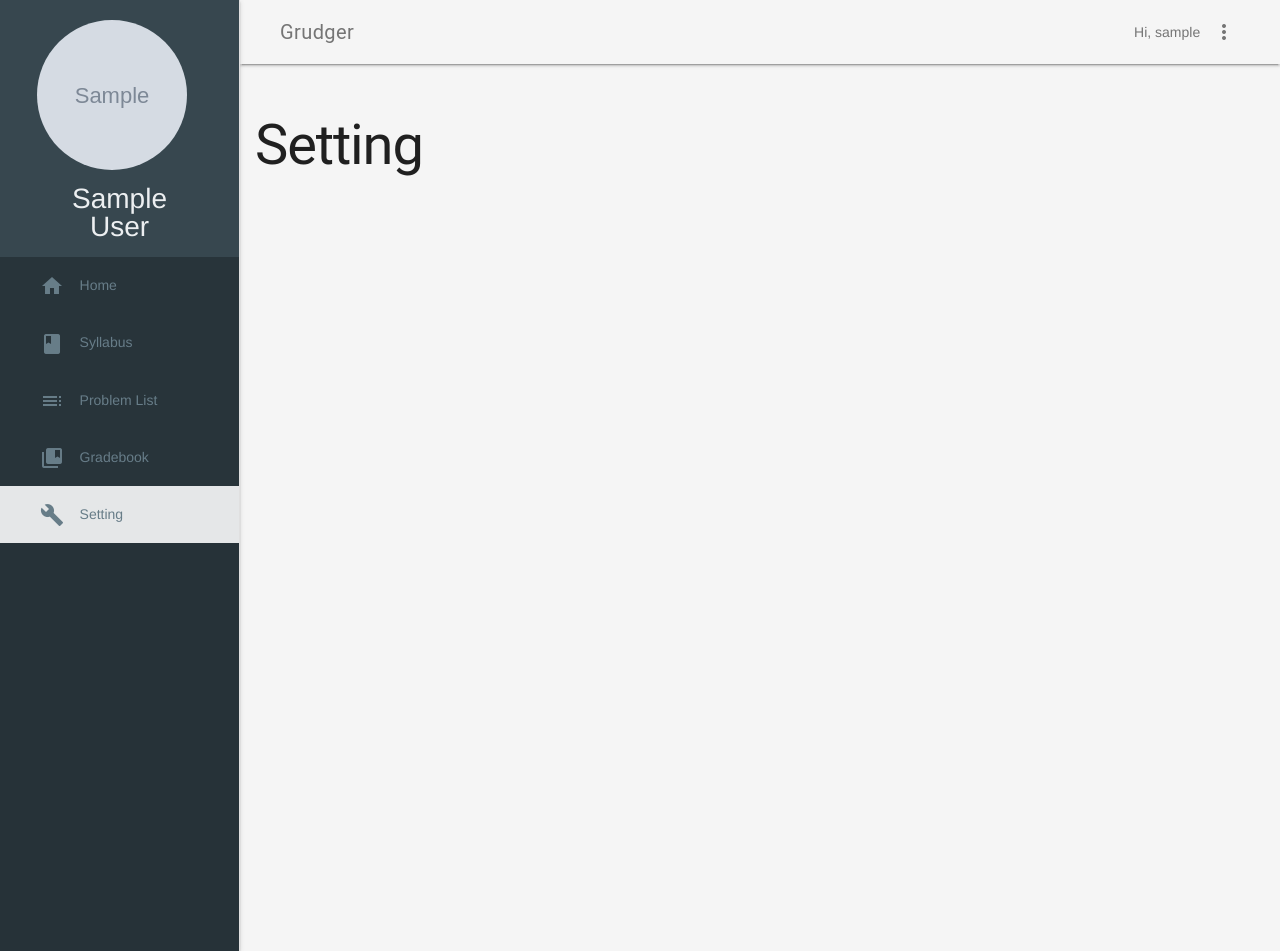
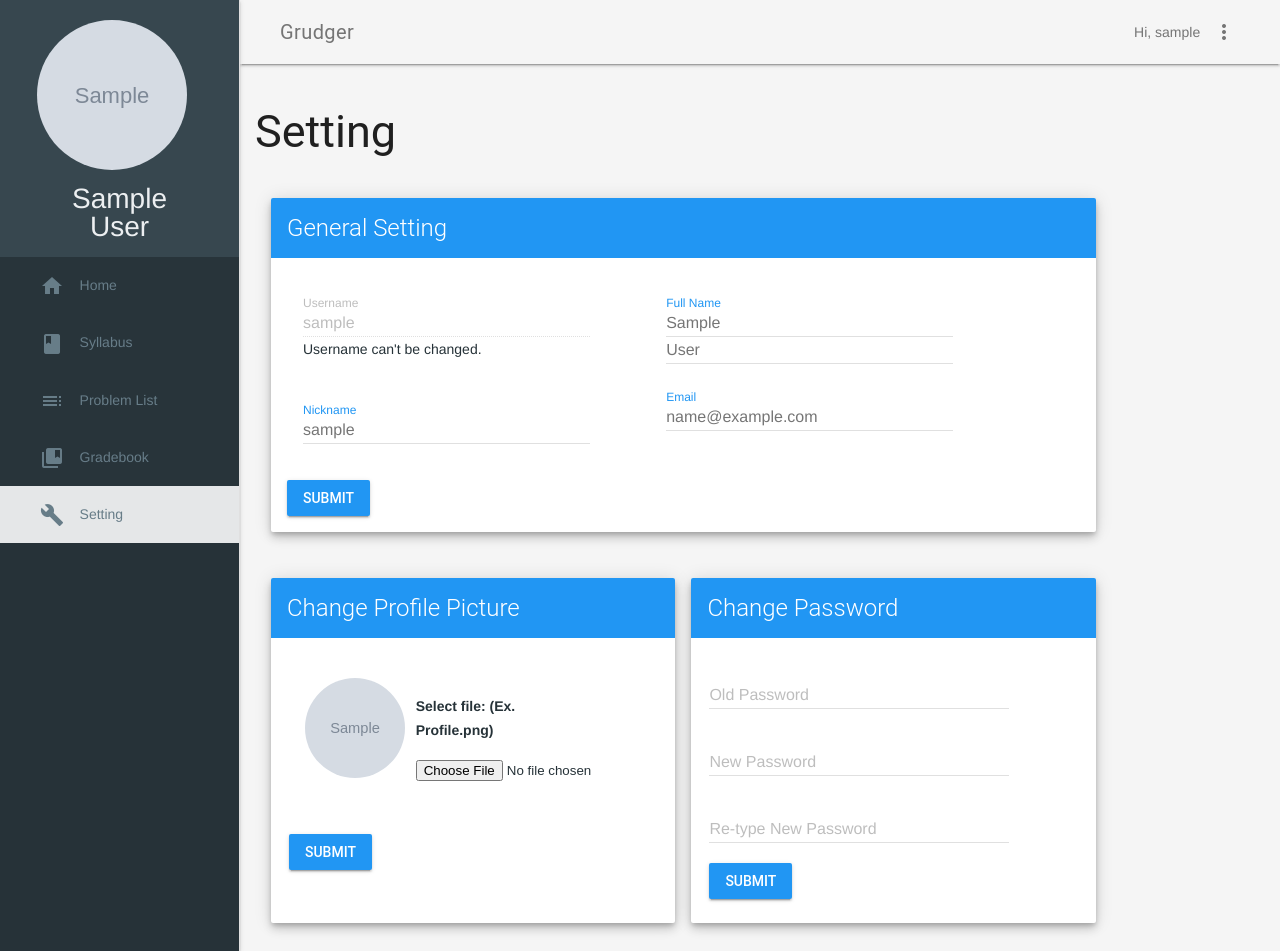
Before and after one commit to mr54ndm4n/Grudger, a Django app: page /grader/setting in a window 1280 px wide. Run offline with Django 3.2, Linux system fonts and the light colour scheme; a user stored in the database is signed in; tables that the repository leaves empty hold one stand-in row (values such as "Sample post"); grey boxes marked "Sample" are stand-in pictures; some libraries are stand-ins or nearby versions.

Commit message:
Created Setting Page

```diff
--- a/Grudger/urls.py
+++ b/Grudger/urls.py
@@ -27,4 +27,4 @@ urlpatterns = [
     url(r'^login/', views.login),
     url(r'^logout/', views.logout),
     url(r'^$', views.home),
-] + static(settings.MEDIA_URL, document_root=settings.MEDIA_ROOT)
+] + static(settings.MEDIA_URL, document_root=settings.MEDIA_ROOT) + static(settings.STATIC_URL, document_root=settings.STATIC_ROOT)
--- a/grader/forms.py
+++ b/grader/forms.py
@@ -1,4 +1,7 @@
 from django import forms
+
+class Profile_PicForm(forms.Form):
+	profile_pic = forms.FileField(label='Select file')
 
 class ProblemForm(forms.Form):
 	user_file = forms.FileField(label='Select file')
--- a/grader/static/grader/css/layout.css
+++ b/grader/static/grader/css/layout.css
@@ -30,7 +30,10 @@ i.menu:hover {
 .demo-layout .mdl-layout__header .mdl-layout__drawer-button {
   color: rgba(0, 0, 0, 0.54);
 }
-header{}
 main{
   padding-left: 15px;
 }
+p{
+  font-weight: 500;
+  color: #263238;
+}
--- a/grader/templates/layout.html
+++ b/grader/templates/layout.html
@@ -13,8 +13,8 @@
       background-color: white !important;
        color: #6f8591 !important;
     }
+  </style>
   {% block head %}{% endblock %}
-  </style>
 </head>
 <body>
     <div class="demo-layout mdl-layout mdl-js-layout mdl-layout--fixed-drawer mdl-layout--fixed-header">
@@ -57,6 +57,7 @@
     </div>
     <script defer src="https://code.getmdl.io/1.2.1/material.min.js"></script>
     <script type="text/javascript">
+    {% block script %}{% endblock %}
     </script>
 </body>
 </html>
--- a/grader/templates/problem.html
+++ b/grader/templates/problem.html
@@ -49,10 +49,6 @@
 				</form>
 				{% endif %}
 			</center>
-
-
-
-
 			</div>
 		</div>
 
--- a/grader/templates/setting.html
+++ b/grader/templates/setting.html
@@ -1,6 +1,101 @@
 {% extends "layout.html" %}
+{% load staticfiles %}
 {% block title %}Setting{% endblock %}
 
 {% block content %}
-<h1>Setting</h1>
+<h2>Setting</h2>
+
+	<div class="mdl-grid">
+		<div class="mdl-card mdl-shadow--6dp mdl-cell mdl-cell--10-col" style="margin-bottom: 20px; margin-top: 10px;">
+			<div class="mdl-card__title mdl-color--primary mdl-color-text--white">
+				<h2 class="mdl-card__title-text">General Setting</h2>
+			</div>
+			<div class="mdl-card__supporting-text">
+				<form action='/grader/setting/' class="well" method="post">
+					{% csrf_token %}
+					<div class="mdl-grid">
+						<div class="mdl-cell mdl-cell--5-col">
+							<div class="mdl-textfield mdl-js-textfield mdl-textfield--floating-label textfield-demo">
+								<input class="mdl-textfield__input" type="text" name="new-pass1" value="{{user.username}}" disabled/>
+								<label class="mdl-textfield__label">Username</label>
+								<p>Username can't be changed.</p>
+							</div>
+							<div class="mdl-textfield mdl-js-textfield mdl-textfield--floating-label textfield-demo">
+								<input class="mdl-textfield__input" type="text" name="nick" value="{{student.nick_name}}"/>
+								<label class="mdl-textfield__label">Nickname</label>
+							</div>
+						</div>
+						<div class="mdl-cell mdl-cell--5-col mdl-cell--1-offset-desktop">
+							<div class="mdl-textfield mdl-js-textfield mdl-textfield--floating-label textfield-demo">
+								<input class="mdl-textfield__input" type="text" name="firstname" value="{{user.first_name}}"/>
+								<input class="mdl-textfield__input" type="text" name="lastname" value="{{user.last_name}}"/>
+								<label class="mdl-textfield__label">Full Name</label>
+							</div>
+							<div class="mdl-textfield mdl-js-textfield mdl-textfield--floating-label textfield-demo">
+								<input class="mdl-textfield__input" type="text" name="email" value="{{user.email}}"/>
+								<label class="mdl-textfield__label">Email</label>
+							</div>
+						</div>
+					</div>
+					<input class="mdl-button mdl-js-button mdl-js-ripple-effect mdl-button--raised mdl-button--colored" type="submit" value="Submit" name="general"/>
+				</form>
+			</div>
+		</div>
+	</div>
+	<div class="mdl-grid">
+		<div class="mdl-card mdl-shadow--6dp mdl-cell mdl-cell--5-col" style="margin-bottom: 20px; margin-top: 10px;">
+			<div class="mdl-card__title mdl-color--primary mdl-color-text--white">
+				<h2 class="mdl-card__title-text">Change Profile Picture</h2>
+			</div>
+			<div class="mdl-card__supporting-text" style="padding-left:10px;">
+				<form class="mdl-grid" action="/grader/setting/" method="post" enctype="multipart/form-data">
+					{% csrf_token %}
+					<div class="mdl-grid" style="margin-bottom: 20px;">
+						<div class="mdl-cell mdl-cell---col">
+							{% if student.profile_pic %}
+								<img src="{{student.profile_pic.url}}" width="100" height="100" class="img-circle">
+							{% else %}
+								<img src="{% static 'grader/images/avatar.png' %}" width="100" height="100" class="img-circle">
+							{% endif %}
+						</div>
+						<div class="mdl-cell mdl-cell--7-col">
+							<p>{{ form.non_field_errors }}</p>
+							<p style="text-align: left; font-weight: bold;">{{ form.profile_pic.label_tag }} (Ex. Profile.png)
+							{{ form.profile_pic.help_text }}
+							</p>
+							<p>{{ form.profile_pic.errors }} {{ form.profile_pic }} </p>
+						</div>
+					</div>
+					<hr>
+					<input class="mdl-button mdl-js-button mdl-js-ripple-effect mdl-button--raised mdl-button--colored" type="submit" value="Submit" name="profilepic"/>
+				</form>
+			</div>
+		</div>
+		<div class="mdl-card mdl-shadow--6dp mdl-cell mdl-cell--5-col" style="margin-bottom: 20px; margin-top: 10px;">
+			<div class="mdl-card__title mdl-color--primary mdl-color-text--white">
+				<h2 class="mdl-card__title-text">Change Password</h2>
+			</div>
+			<div class="mdl-card__supporting-text" style="padding-left:10px;">
+				<form class="mdl-grid" action='/grader/setting/' method="post">
+					{% csrf_token %}
+					<div class="mdl-textfield mdl-js-textfield mdl-textfield--floating-label textfield-demo">
+						<input class="mdl-textfield__input" type="text" name="old-pass" />
+						<label class="mdl-textfield__label">Old Password</label>
+					</div>
+					<hr>
+					<div class="mdl-textfield mdl-js-textfield mdl-textfield--floating-label textfield-demo">
+						<input class="mdl-textfield__input" type="text" name="new-pass1" />
+						<label class="mdl-textfield__label">New Password</label>
+					</div>
+					<br>
+					<div class="mdl-textfield mdl-js-textfield mdl-textfield--floating-label textfield-demo">
+						<input class="mdl-textfield__input" type="text" name="new-pass1" />
+						<label class="mdl-textfield__label">Re-type New Password</label>
+					</div>
+					<br>
+					<input class="mdl-button mdl-js-button mdl-js-ripple-effect mdl-button--raised mdl-button--colored" type="submit" value="Submit" name="password-changed"/>
+				</form>
+			</div>
+		</div>
+	</div>
 {% endblock %}
--- a/grader/urls.py
+++ b/grader/urls.py
@@ -7,5 +7,6 @@ urlpatterns = [
 	url(r'^syllabus', views.syllabus),
 	url(r'^problem/(?P<problem_id>[0-9]+)/$', views.problem),
 	url(r'^problemlist/$', views.problem_list),
+	url(r'^problem/$', views.problem_list),
 	url(r'^$', views.dashboard),
 ]
--- a/grader/views.py
+++ b/grader/views.py
@@ -7,7 +7,7 @@ from django.shortcuts import get_object_or_404, render, render_to_response
 from django.template import RequestContext
 from django.utils import timezone
 from .models import Student, Problem, Submission, ProblemCategorie, Lesson
-from .forms import ProblemForm
+from .forms import ProblemForm, Profile_PicForm
 # Create your views here.
 
 def basic_info(request):
@@ -29,10 +29,43 @@ def dashboard(request):
 
 @login_required(login_url='/login/')
 def setting(request):
-	data = {'page': 'setting'}
-	data.update(basic_info(request))
-	print(data)
-	return render(request, "setting.html", data)
+	user = request.user
+	student = Student.objects.get(user = request.user)
+	error_message = ''
+	if request.method == 'POST':
+		if 'profilepic' in request.POST:
+			form = Profile_PicForm(request.POST, request.FILES)
+			pic = request.FILES['profile_pic']
+			student.profile_pic = pic
+			student.save()
+			print('profilepic')
+		elif 'general' in request.POST:
+			firstname = request.POST.get('firstname', False)
+			lastname = request.POST.get('lastname', False)
+			email = request.POST.get('email', False)
+			nick = request.POST.get('nick', False)
+			user.first_name = firstname
+			user.last_name = lastname
+			user.email = email
+			student.nick_name = nick
+			student.save()
+			user.save()
+			print(firstname + ' ' + lastname + '  ' + email)
+		elif 'password-changed' in request.POST:
+			old = request.POST.get('old-pass', False)
+			new1 = request.POST.get('new-pass1', False)
+			new2 = request.POST.get('new-pass2', False)
+			if user.check_password(old) == True:
+				if new1 == new2:
+					user.set_password(new1)
+					user.save()
+					return HttpResponseRedirect('/login/')
+				else:
+					error_message = 'New password do not match'
+			else:
+				error_message = 'Your old password is not correct'
+	form = Profile_PicForm()
+	return render(request, 'setting.html', {'user': user, 'student': student, 'error_message': error_message, 'page': 'setting', 'form': form,})
 
 
 @login_required(login_url='/login/')
```
